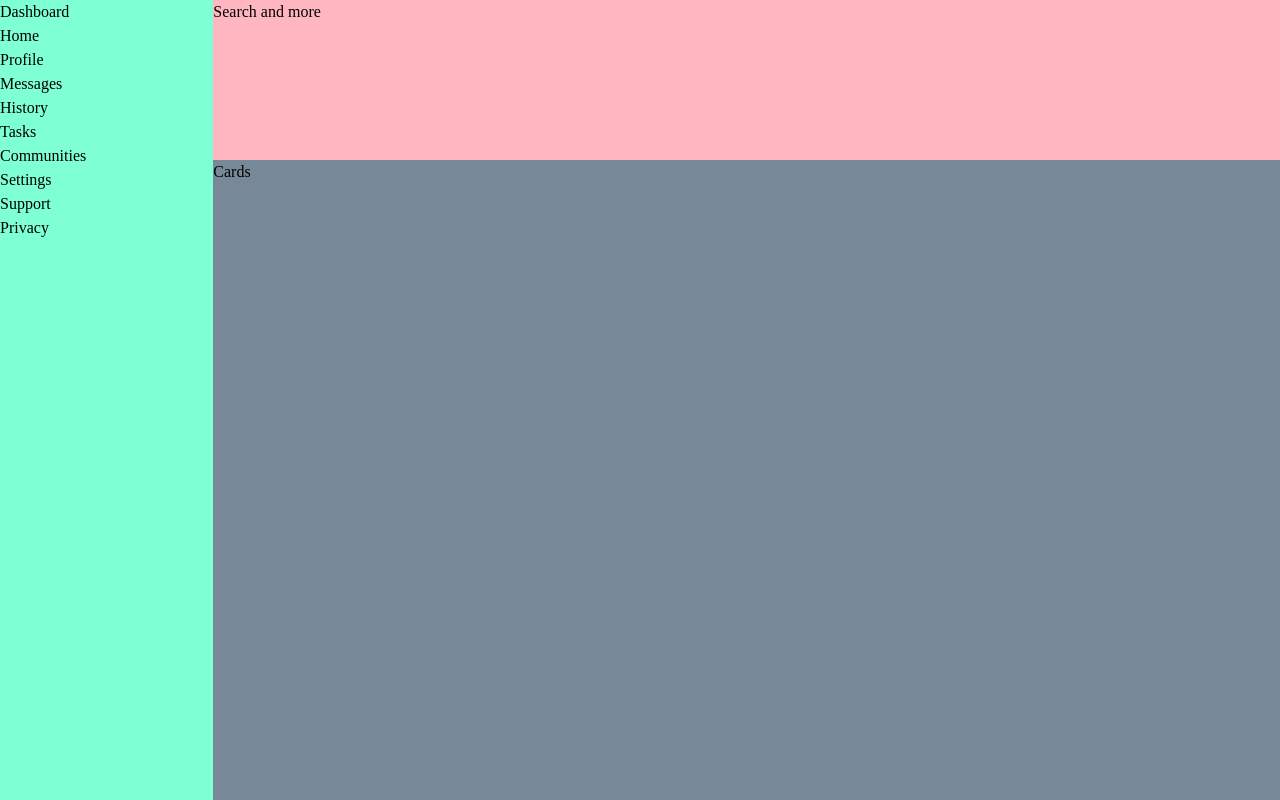
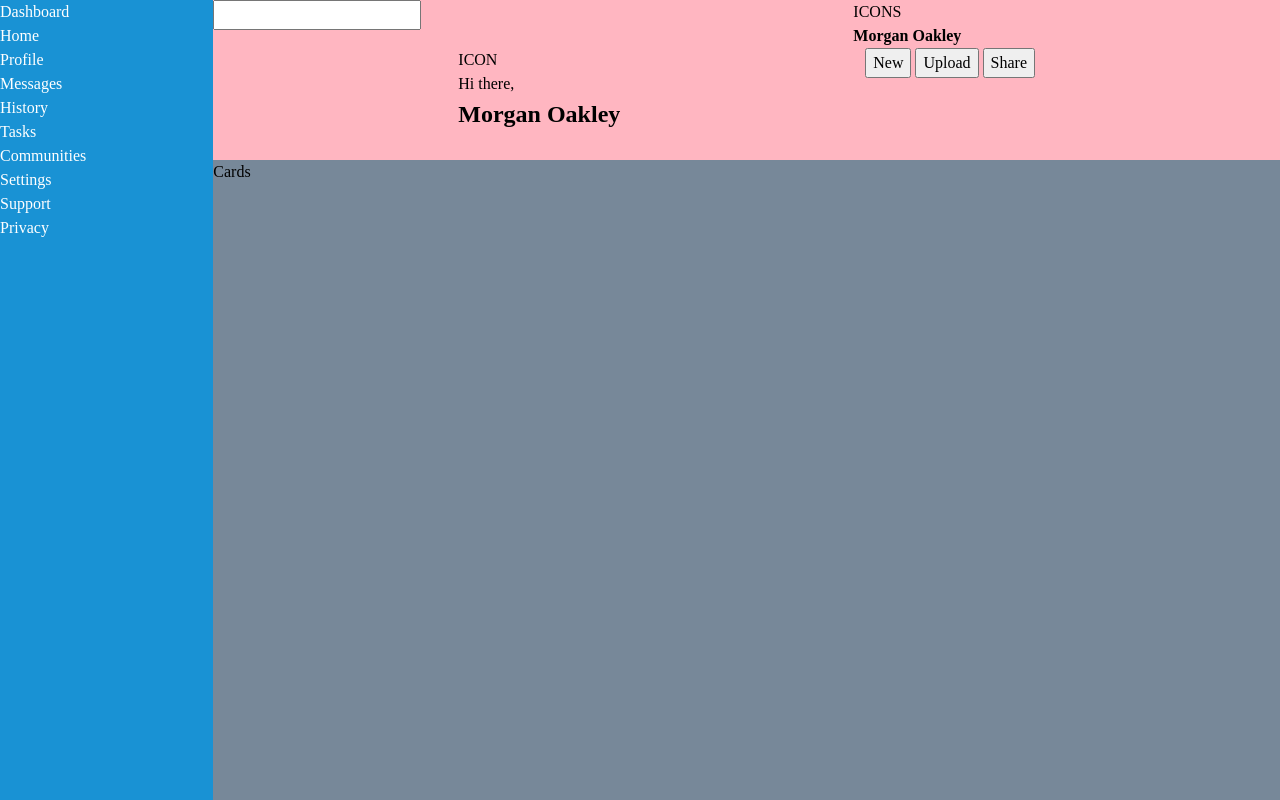
Before and after one commit to gushags/admin-dashboard, a plain HTML site: page index.html in a window 1280 px wide. Drawn offline with Linux system fonts and the light colour scheme.

Commit message:
Add content to header

```diff
--- a/index.html
+++ b/index.html
@@ -8,9 +8,33 @@
   </head>
   <body>
     <div class="container">
-      <header>Search and more</header>
+      <header>
+        <div class="header-top">
+          <div class="search">
+            <input type="search" name="admin_search" id="search" />
+          </div>
+          <div class="user">
+            <span>ICONS</span>
+            <h4>Morgan Oakley</h4>
+          </div>
+        </div>
+        <div class="header-bottom">
+          <div class="greeting">
+            <div>ICON</div>
+            <div>
+              <p>Hi there,</p>
+              <h2>Morgan Oakley</h2>
+            </div>
+          </div>
+          <div class="buttons">
+            <button>New</button>
+            <button>Upload</button>
+            <button>Share</button>
+          </div>
+        </div>
+      </header>
       <div class="sidebar">
-        <div>Dashboard</div>
+        <div class="logo">Dashboard</div>
         <ul>
           <li>Home</li>
           <li>Profile</li>
--- a/style.css
+++ b/style.css
@@ -1,4 +1,9 @@
 @import url(css-reset-josh.css);
+
+html {
+  --admin-blue: rgb(25, 146, 212);
+  --admin-orange: rgb(238, 185, 64);
+}
 
 .container {
   height: 100vh;
@@ -12,11 +17,26 @@ header {
   grid-area: 1 / 2 / 2 / 3;
 }
 
+.header-top,
+.header-bottom {
+  display: flex;
+  justify-content: space-evenly;
+}
+
+.search {
+  flex: 3;
+}
+
+.user {
+  flex: 2;
+}
+
 .sidebar {
-  background: aquamarine;
+  background: var(--admin-blue);
   grid-area: 1 / 1 / 3 / 2;
   display: flex;
   flex-direction: column;
+  color: white;
 }
 
 .cards-container {
```
